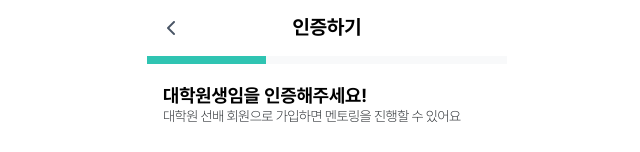
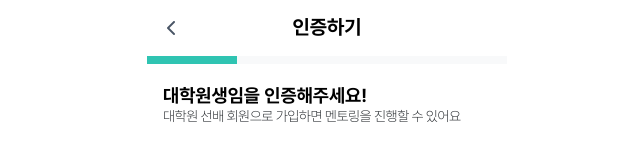
Before and after one commit to WE-ARE-RACCOONS/postgraduate-front, a Next.js app: page /signup/select/common-info/auth in a window 1280 px wide. Shown: the top 152 px of the page, without its empty margins (313-953 px from the left). Built offline with nearby package versions, Linux system fonts and the light colour scheme.

Commit message:
RAC-329 fix: ProgressBar 전체 수정

```diff
--- a/src/app/add-chat-link/page.tsx
+++ b/src/app/add-chat-link/page.tsx
@@ -84,7 +84,7 @@ function AddChatLinkPage() {
   return (
     <AddChatLinkContainer>
       <BackHeader headerText="링크 입력" />
-      <ProgressBar activeNum={2} />
+      <ProgressBar totalNum={3} activeNum={2} />
       <h3 id="add-chat-link-direction">{PROFILE_DIRECTION.addChatLink}</h3>
       <div id="add-chat-link-sub-direction">
         {PROFILE_SUB_DIRECTION.addChatLink}
--- a/src/app/add-profile/page.tsx
+++ b/src/app/add-profile/page.tsx
@@ -96,7 +96,7 @@ function AddProfilePage() {
   return (
     <AddProfilePageContainer>
       <BackHeader headerText="멘토링 소개" />
-      <ProgressBar activeNum={0} />
+      <ProgressBar totalNum={3} activeNum={0} />
       <div style={{ marginTop: '1.25rem', marginLeft: '1rem' }}>
         <h3>{PROFILE_DIRECTION.addProfile}</h3>
         <div id="profile-sub">{PROFILE_SUB_DIRECTION.addProfile}</div>
--- a/src/app/add-time/page.tsx
+++ b/src/app/add-time/page.tsx
@@ -35,7 +35,7 @@ function AddTimePage() {
   return (
     <AddTimePageContainer>
       <BackHeader headerText="일정 입력" />
-      <ProgressBar activeNum={1} />
+      <ProgressBar totalNum={3} activeNum={1} />
       <div
         style={{
           marginLeft: '1rem',
--- a/src/app/mentoring-apply/[seniorId]/pay/page.js
+++ b/src/app/mentoring-apply/[seniorId]/pay/page.js
@@ -160,7 +160,7 @@ function MentoringApplyPayPage() {
       <Script src="https://ajax.googleapis.com/ajax/libs/jquery/3.4.1/jquery.min.js"></Script>
       <Script src="https://democpay.payple.kr/js/v1/payment.js"></Script>
       <BackHeader headerText="멘토링 결제 정보" />
-      <ProgressBar activeNum={2} />
+      <ProgressBar totalNum={3} activeNum={2} />
       <MAPContent>
         <MAPTitle id="map-title-senior-info">
           {MENTORING_PAY_TITLE.seniorInfo}
--- a/src/app/mentoring-apply/[seniorId]/question/page.tsx
+++ b/src/app/mentoring-apply/[seniorId]/question/page.tsx
@@ -38,7 +38,7 @@ function MentoringApplyQuestionPage() {
   return (
     <MAQContainer>
       <BackHeader headerText="신청서 작성" />
-      <ProgressBar activeNum={0} />
+      <ProgressBar totalNum={3} activeNum={0} />
       <MQANoticeBox>
         <div id="mentoring-notice-text-box">
           <div id="mentoring-notice-text" className="mentoring-notice">
--- a/src/app/mentoring-apply/[seniorId]/schedule/page.tsx
+++ b/src/app/mentoring-apply/[seniorId]/schedule/page.tsx
@@ -87,7 +87,7 @@ function MentoringApplySchedulePage() {
   return (
     <MASContainer $timeArr={timeArr}>
       <BackHeader headerText="멘토링 일정 제안" />
-      <ProgressBar activeNum={1} />
+      <ProgressBar totalNum={3} activeNum={1} />
       <div id="senior-schedule-title-wrapper">
         <MASTitle>
           {sNickname}
--- a/src/app/signup/select/common-info/auth/page.tsx
+++ b/src/app/signup/select/common-info/auth/page.tsx
@@ -75,7 +75,7 @@ function AuthPage() {
     <div>
       <div>
         <BackHeader headerText="인증하기" />
-        <ProgressBar activeNum={0} />
+        <ProgressBar totalNum={4} activeNum={0} />
       </div>
       <div style={{ marginLeft: '1rem' }}>
         <h3 style={{ marginTop: '1.25rem' }}>대학원생임을 인증해주세요!</h3>
--- a/src/app/signup/select/common-info/senior-info/field/page.tsx
+++ b/src/app/signup/select/common-info/senior-info/field/page.tsx
@@ -211,9 +211,8 @@ function SeniorInfoPage() {
     <>
       <div>
         <BackHeader headerText="정보입력" />
-        <ProgressBar activeNum={1} />
       </div>
-      <ProgressBar activeNum={2} />
+      <ProgressBar totalNum={4} activeNum={3} />
       <SeniorInfoPageContainer>
         <h3>소속 중인 연구실에 대해 알려주세요.</h3>
         <SIFormTitleContainer>
--- a/src/app/signup/select/common-info/senior-info/lab/page.tsx
+++ b/src/app/signup/select/common-info/senior-info/lab/page.tsx
@@ -78,7 +78,7 @@ function SeniorInfoPage() {
     <>
       <div>
         <BackHeader headerText="정보입력" />
-        <ProgressBar activeNum={1} />
+        <ProgressBar totalNum={4} activeNum={2} />
       </div>
       <SeniorInfoPageContainer>
         <BtnContainer>
--- a/src/app/signup/select/common-info/senior-info/major/page.tsx
+++ b/src/app/signup/select/common-info/senior-info/major/page.tsx
@@ -74,7 +74,7 @@ function SeniorInfoPage() {
     <>
       <div>
         <BackHeader headerText="정보입력" />
-        <ProgressBar activeNum={1} />
+        <ProgressBar totalNum={4} activeNum={1} />
       </div>
       <SeniorInfoPageContainer>
         <SICBox>
--- a/src/components/Bar/ProgressBar/ProgressBar.styled.ts
+++ b/src/components/Bar/ProgressBar/ProgressBar.styled.ts
@@ -18,7 +18,7 @@ export const StepperContainer = styled.div`
   }
 `;
 
-export const StepperTab = styled.div`
-  width: 33%;
+export const StepperTab = styled.div<{ $totalNum: number }>`
+  width: ${props => props.$totalNum == 3 ? '33.3%' : '25%'};
   height: 0.5rem;
 `;
--- a/src/components/Bar/ProgressBar/ProgressBar.tsx
+++ b/src/components/Bar/ProgressBar/ProgressBar.tsx
@@ -1,7 +1,7 @@
 import { useEffect } from 'react';
 import { StepperContainer, StepperTab } from './ProgressBar.styled';
 
-function ProgressBar({ activeNum }: { activeNum: number }) {
+function ProgressBar({ activeNum, totalNum }: { activeNum: number, totalNum: number }) {
   useEffect(() => {
     const activeStepArr = document.getElementsByClassName('stepper-tab');
     for (let i = 0; i <= activeNum; i++) {
@@ -9,17 +9,23 @@ function ProgressBar({ activeNum }: { activeNum: number }) {
     }
   }, []);
 
+  function renderStepperTabs(totalNum: number) {
+    const stepperTabs = [];
+
+    for (let i = 0; i < totalNum; i++) {
+      stepperTabs.push(
+        <StepperTab key={`stepper-tab-${i}`} $totalNum={totalNum}>
+          <div id={`stepper-tab-${i}`} className="stepper-tab"></div>
+        </StepperTab>
+      );
+    }
+
+    return stepperTabs;
+  }
+
   return (
     <StepperContainer>
-      <StepperTab>
-        <div id="stepper-tab-0" className="stepper-tab"></div>
-      </StepperTab>
-      <StepperTab>
-        <div id="stepper-tab-1" className="stepper-tab"></div>
-      </StepperTab>
-      <StepperTab>
-        <div id="stepper-tab-2" className="stepper-tab"></div>
-      </StepperTab>
+      {renderStepperTabs(totalNum)}
     </StepperContainer>
   );
 }
```
